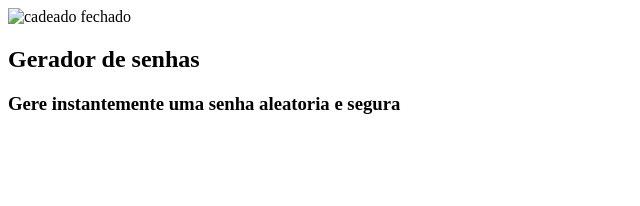
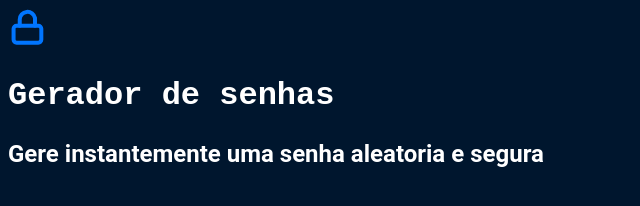
Before and after one commit to larissadiaschejowich/2024-2-trimestre, a plain HTML site: page 2024-2-trimestre-main/index.html in a window 1280 px wide. Shown: the whole page, without its empty margins (0-640 px from the left). Drawn offline with Linux system fonts and the light colour scheme; a web font is replaced by a local one.

Commit message:
Add files via upload

```diff
--- a/2024-2-trimestre-main/index.html
+++ b/2024-2-trimestre-main/index.html
@@ -1,12 +1,13 @@
 <!DOCTYPE html>
 <html lang="pt-br">
-    <head>
+   <head>
       <meta charset="UTF-8">
       <meta name="viewport" content="width=device-width, initial scale=1.0">
       <title>Gerador de senha</title>
-    </head>
+      <link rel="stylesheet" href="style.css">
+      </head>
     <body>
-      <img src="" alt="cadeado fechado">
+      <img src="unlock.svg" alt="cadeado fechado">
       <h2 class="titulo-principal">Gerador de senhas</h2>
       <h3 class="titulo-secundario">Gere instantemente uma senha aleatoria e segura</h3>
     </body>
--- a/2024-2-trimestre-main/style.css
+++ b/2024-2-trimestre-main/style.css
@@ -0,0 +1,23 @@
+@import url(‘https://fonts.googleapis.com/css2?family=Roboto&family=Roboto+Mono&display=swap’);
+body{
+    color: var(--branco);
+    background-color: var(--cor-de-fundo);
+    font-family: var(--roboto);
+}
+:root{
+    --branco:white;
+    --cor-de-fundo: #00162E;
+    --fundo-senha: #00244D;
+    --fundo-texto: #001E40;
+    --borda: #0075FF;
+    --roboto: 'roboto', sans-serif;
+    --roboto-mono: 'roboto mono', monospace;
+
+}
+.titulo-principal{
+    font-family: var(--roboto-mono);
+    font-size: 32px;
+}
+.titulo-secundario{
+    font-size: 24px;
+ }
```
Also changed, not shown: 2024-2-trimestre-main/unlock.svg (added).
